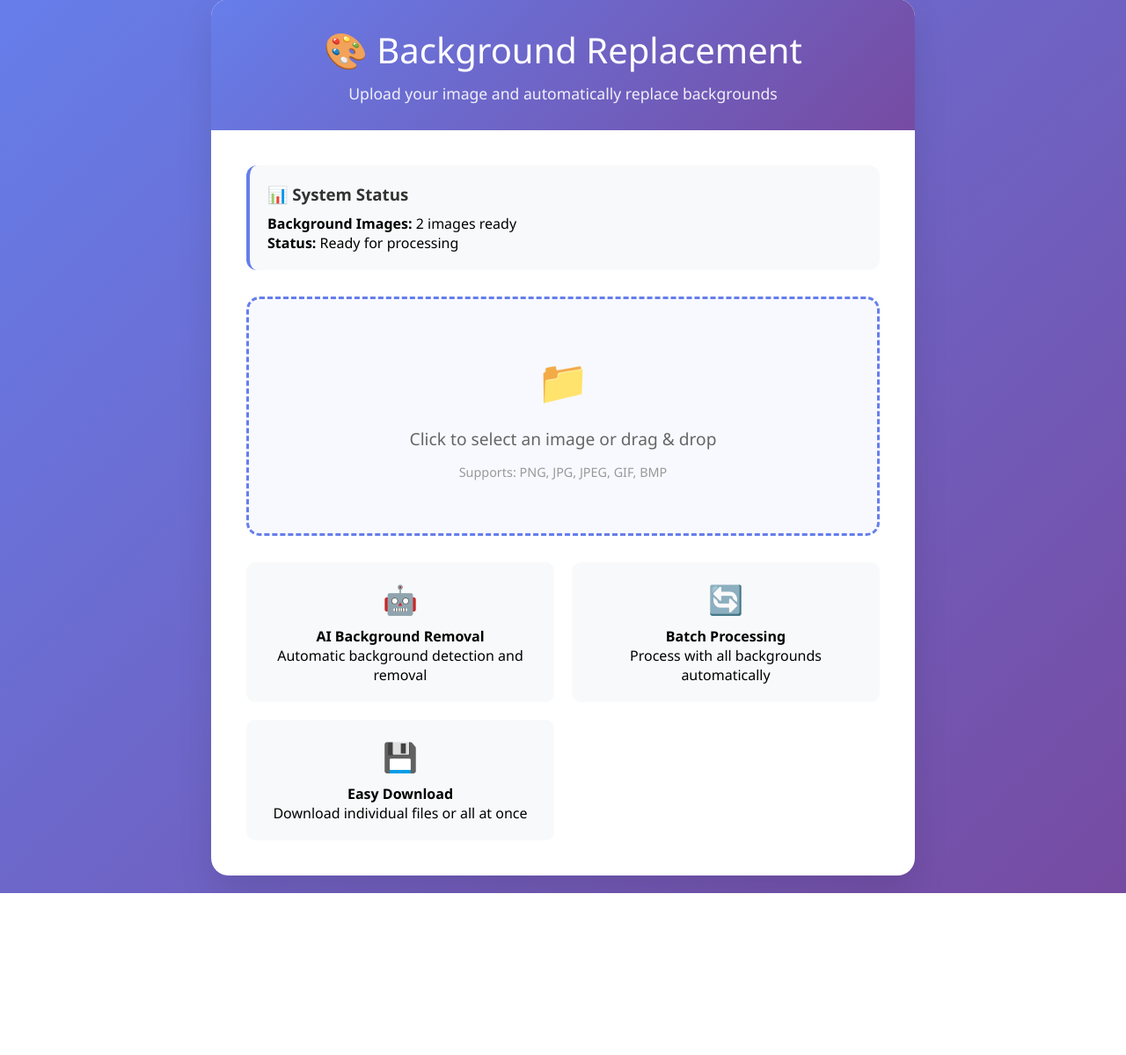
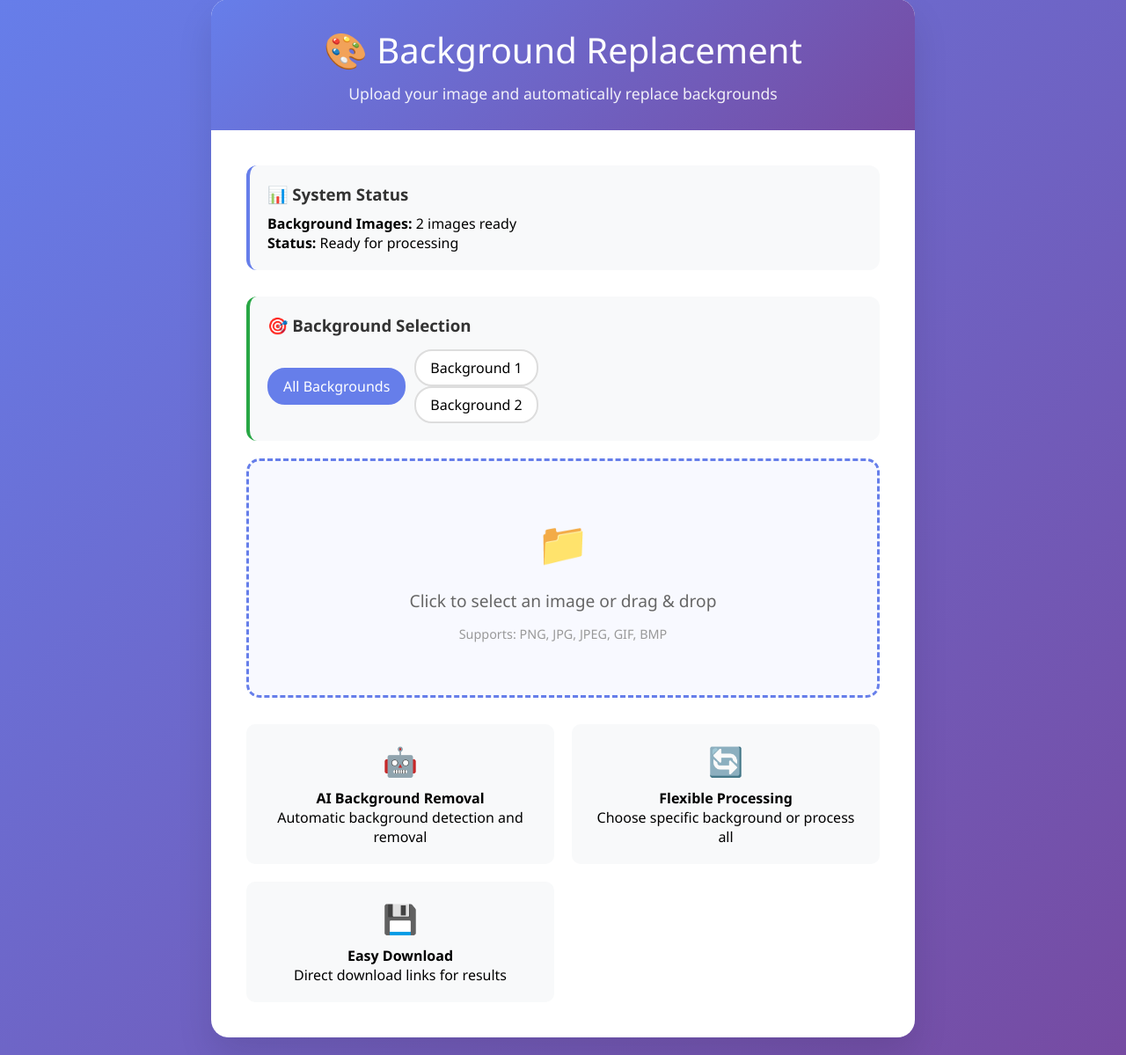
Before and after one commit to patowari/Background-Replacement-Tool, a Flask app: page / in a window 1280 px wide. Shown: the part 21-1220 px from the top of the page at 88% size. Before the commit the page ends 1036 px from the top, so only its background shows below. Run offline with Flask 3, Linux system fonts and the light colour scheme.

Commit message:
Update index.html

```diff
--- a/templates/index.html
+++ b/templates/index.html
@@ -63,6 +63,46 @@
             display: flex;
             align-items: center;
             gap: 10px;
+        }
+
+        .background-selector {
+            margin: 20px 0;
+            padding: 20px;
+            background: #f8f9fa;
+            border-radius: 12px;
+            border-left: 4px solid #28a745;
+        }
+
+        .background-selector h3 {
+            color: #333;
+            margin-bottom: 15px;
+        }
+
+        .background-options {
+            display: flex;
+            gap: 10px;
+            flex-wrap: wrap;
+            align-items: center;
+        }
+
+        .background-option {
+            padding: 8px 16px;
+            border: 2px solid #ddd;
+            border-radius: 20px;
+            cursor: pointer;
+            transition: all 0.3s ease;
+            background: white;
+        }
+
+        .background-option:hover {
+            border-color: #667eea;
+            background: #f0f4ff;
+        }
+
+        .background-option.selected {
+            border-color: #667eea;
+            background: #667eea;
+            color: white;
         }
 
         .upload-area {
@@ -278,8 +311,16 @@
         <div class="main-content">
             <div class="status-card">
                 <h3>📊 System Status</h3>
-                <p><strong>Background Images:</strong> <span id="bgCount">{{ background_count }}</span> images ready</p>
+                <p><strong>Background Images:</strong> <span id="bgCount">Loading...</span> images ready</p>
                 <p><strong>Status:</strong> <span id="systemStatus">Ready for processing</span></p>
+            </div>
+
+            <div class="background-selector">
+                <h3>🎯 Background Selection</h3>
+                <div class="background-options">
+                    <div class="background-option selected" data-bg="all">All Backgrounds</div>
+                    <div id="backgroundOptions"></div>
+                </div>
             </div>
 
             <div class="upload-area" onclick="document.getElementById('fileInput').click()">
@@ -292,27 +333,15 @@
 
             <div class="loading" id="loading">
                 <div class="spinner"></div>
-                <p>Processing your image with all backgrounds...</p>
+                <p>Processing your image...</p>
                 <p><small>This may take a few moments</small></p>
-            </div>
-
-            <div class="progress-container" id="progressContainer">
-                <div class="progress-bar">
-                    <div class="progress-fill" id="progressFill"></div>
-                </div>
-                <p id="progressText">Processing...</p>
             </div>
 
             <div class="message" id="message"></div>
 
             <div class="results-section" id="resultsSection">
-                <h3>✨ Generated Images</h3>
-                <div style="margin: 15px 0;">
-                    <button class="btn" id="downloadAllBtn">📦 Download All</button>
-                    <button class="btn btn-secondary" onclick="viewAllResults()">👁️ View All Results</button>
-                    <button class="btn btn-danger" onclick="clearResults()">🗑️ Clear Results</button>
-                </div>
-                <div class="results-grid" id="resultsGrid"></div>
+                <h3>✨ Generated Image</h3>
+                <div id="resultContainer"></div>
             </div>
 
             <div class="feature-list">
@@ -323,20 +352,65 @@
                 </div>
                 <div class="feature-item">
                     <div class="feature-icon">🔄</div>
-                    <h4>Batch Processing</h4>
-                    <p>Process with all backgrounds automatically</p>
+                    <h4>Flexible Processing</h4>
+                    <p>Choose specific background or process all</p>
                 </div>
                 <div class="feature-item">
                     <div class="feature-icon">💾</div>
                     <h4>Easy Download</h4>
-                    <p>Download individual files or all at once</p>
+                    <p>Direct download links for results</p>
                 </div>
             </div>
         </div>
     </div>
 
     <script>
-        let currentDownloadUrl = null;
+        let selectedBackground = 'all';
+        let backgrounds = [];
+
+        // Load backgrounds on page load
+        window.onload = function() {
+            loadBackgrounds();
+        };
+
+        function loadBackgrounds() {
+            fetch('/list_backgrounds')
+            .then(response => response.json())
+            .then(data => {
+                backgrounds = data.backgrounds || [];
+                document.getElementById('bgCount').textContent = data.count || 0;
+
+                if (data.count === 0) {
+                    showMessage('⚠️ No background images found! Please add images to the "backgrounds" folder.', 'error');
+                }
+
+                // Populate background options
+                const optionsContainer = document.getElementById('backgroundOptions');
+                backgrounds.forEach(bg => {
+                    const option = document.createElement('div');
+                    option.className = 'background-option';
+                    option.setAttribute('data-bg', bg.index);
+                    option.textContent = `Background ${bg.index}`;
+                    option.onclick = () => selectBackground(bg.index);
+                    optionsContainer.appendChild(option);
+                });
+            })
+            .catch(error => {
+                console.error('Error loading backgrounds:', error);
+                showMessage('Failed to load background information', 'error');
+            });
+        }
+
+        function selectBackground(bgIndex) {
+            selectedBackground = bgIndex;
+
+            // Update UI
+            document.querySelectorAll('.background-option').forEach(option => {
+                option.classList.remove('selected');
+            });
+
+            document.querySelector(`[data-bg="${bgIndex}"]`).classList.add('selected');
+        }
 
         // File input handling
         document.getElementById('fileInput').addEventListener('change', function(e) {
@@ -372,6 +446,11 @@
             const formData = new FormData();
             formData.append('file', file);
 
+            // Add background selection if not 'all'
+            if (selectedBackground !== 'all') {
+                formData.append('background', selectedBackground);
+            }
+
             // Show loading
             document.getElementById('loading').style.display = 'block';
             document.getElementById('resultsSection').style.display = 'none';
@@ -389,12 +468,11 @@
                 document.getElementById('loading').style.display = 'none';
                 document.getElementById('systemStatus').textContent = 'Ready for processing';
 
-                if (data.success) {
+                if (data.status === 200) {
                     showMessage(data.message, 'success');
-                    currentDownloadUrl = data.download_url;
-                    displayResults(data.files);
+                    displayResult(data);
                 } else {
-                    showMessage(data.error, 'error');
+                    showMessage(data.message || 'Processing failed', 'error');
                 }
             })
             .catch(error => {
@@ -404,73 +482,41 @@
             });
         }
 
-        function displayResults(files) {
-            const resultsSection = document.getElementById('resultsSection');
-            const resultsGrid = document.getElementById('resultsGrid');
-            const downloadAllBtn = document.getElementById('downloadAllBtn');
+        function displayResult(data) {
+            const resultContainer = document.getElementById('resultContainer');
 
-            resultsGrid.innerHTML = '';
+            // Extract filename from content_url
+            const filename = data.content_url.split('/').pop();
 
-            files.forEach(filename => {
-                const resultItem = document.createElement('div');
-                resultItem.className = 'result-item';
-                resultItem.innerHTML = `
-                    <img src="/download/${filename}" alt="${filename}" style="max-height: 150px;">
-                    <p style="font-size: 0.8rem; margin: 5px 0;">${filename}</p>
-                    <button class="btn" onclick="downloadFile('${filename}')" style="font-size: 0.8rem; padding: 5px 15px;">📥 Download</button>
-                `;
-                resultsGrid.appendChild(resultItem);
-            });
+            resultContainer.innerHTML = `
+                <div class="result-item">
+                    <img src="${data.content_url}" alt="Processed Image" onload="this.style.display='block'" style="display:none;">
+                    <div class="result-info">
+                        <h4>🎉 Processing Complete!</h4>
+                        <p><strong>Content ID:</strong> ${data.content_id}</p>
+                        <p><strong>Filename:</strong> ${filename}</p>
+                        <p><strong>Status:</strong> ${data.status}</p>
+                    </div>
+                    <button class="btn" onclick="downloadFromUrl('${data.content_url}')">📥 Download Image</button>
+                    <button class="btn btn-secondary" onclick="openInNewTab('${data.content_url}')">👁️ View Full Size</button>
+                </div>
+            `;
 
-            // Setup download all button
-            downloadAllBtn.onclick = function() {
-                if (currentDownloadUrl) {
-                    window.location.href = currentDownloadUrl;
-                }
-            };
-
-            resultsSection.style.display = 'block';
+            document.getElementById('resultsSection').style.display = 'block';
         }
 
-        function downloadFile(filename) {
-            window.location.href = `/download/${filename}`;
+        function downloadFromUrl(url) {
+            // Create a temporary anchor element to trigger download
+            const a = document.createElement('a');
+            a.href = url;
+            a.download = '';
+            document.body.appendChild(a);
+            a.click();
+            document.body.removeChild(a);
         }
 
-        function viewAllResults() {
-            fetch('/results')
-            .then(response => response.json())
-            .then(data => {
-                if (data.files && data.files.length > 0) {
-                    displayResults(data.files);
-                    document.getElementById('resultsSection').style.display = 'block';
-                } else {
-                    showMessage('No results found', 'error');
-                }
-            })
-            .catch(error => {
-                showMessage('Failed to load results: ' + error.message, 'error');
-            });
-        }
-
-        function clearResults() {
-            if (confirm('Are you sure you want to delete all generated images?')) {
-                fetch('/clear_results', {
-                    method: 'POST'
-                })
-                .then(response => response.json())
-                .then(data => {
-                    if (data.success) {
-                        showMessage(data.message, 'success');
-                        document.getElementById('resultsSection').style.display = 'none';
-                        currentDownloadUrl = null;
-                    } else {
-                        showMessage(data.error, 'error');
-                    }
-                })
-                .catch(error => {
-                    showMessage('Failed to clear results: ' + error.message, 'error');
-                });
-            }
+        function openInNewTab(url) {
+            window.open(url, '_blank');
         }
 
         function showMessage(text, type) {
@@ -488,13 +534,8 @@
             document.getElementById('message').style.display = 'none';
         }
 
-        // Check background count on load
-        window.onload = function() {
-            const bgCount = document.getElementById('bgCount').textContent;
-            if (bgCount === '0') {
-                showMessage('⚠️ No background images found! Please add images to the "backgrounds" folder.', 'error');
-            }
-        };
+        // Handle background selection
+        document.querySelector('[data-bg="all"]').onclick = () => selectBackground('all');
     </script>
 </body>
 </html>
```
Also changed, not shown: other parts of templates/index.html (+24 -31 lines).
